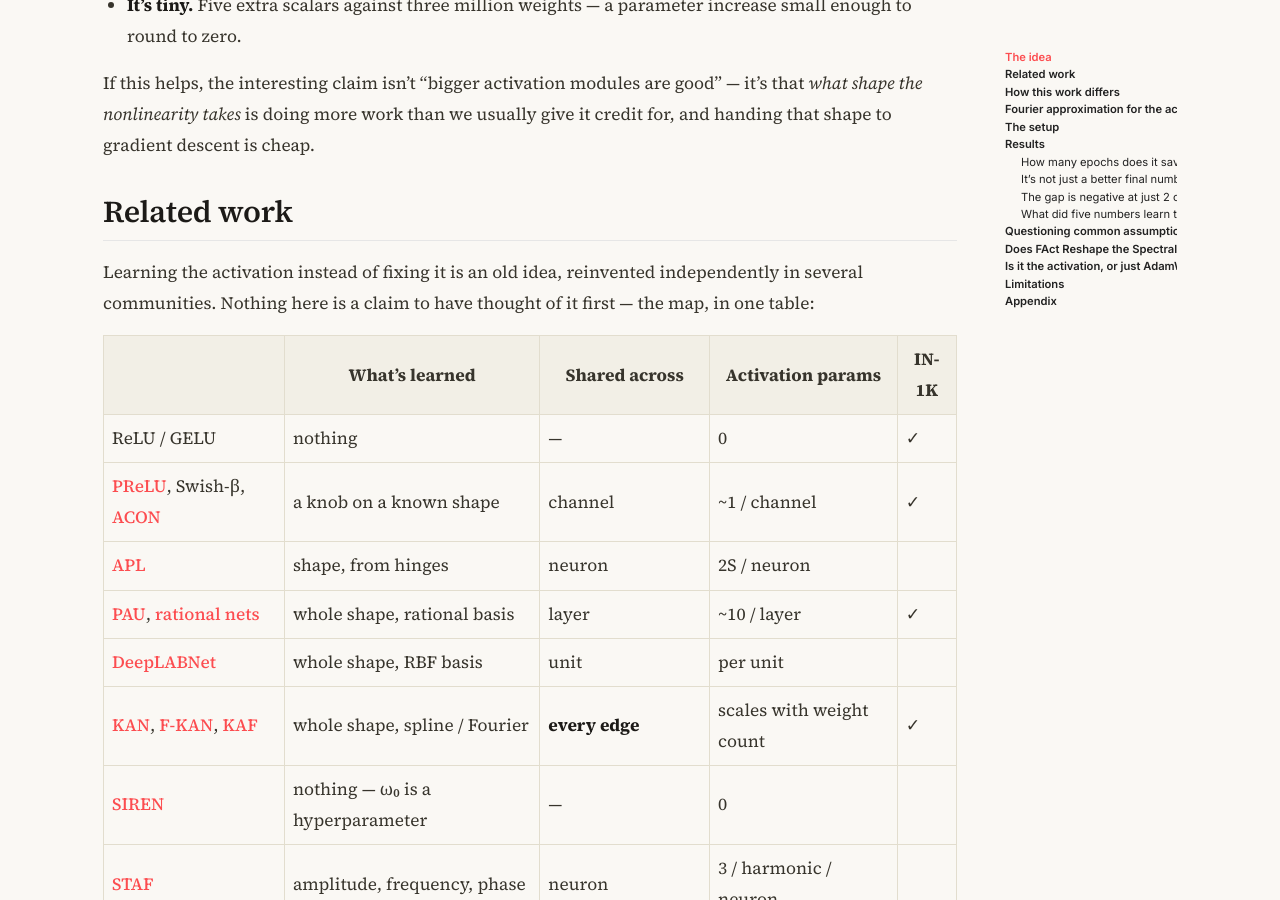
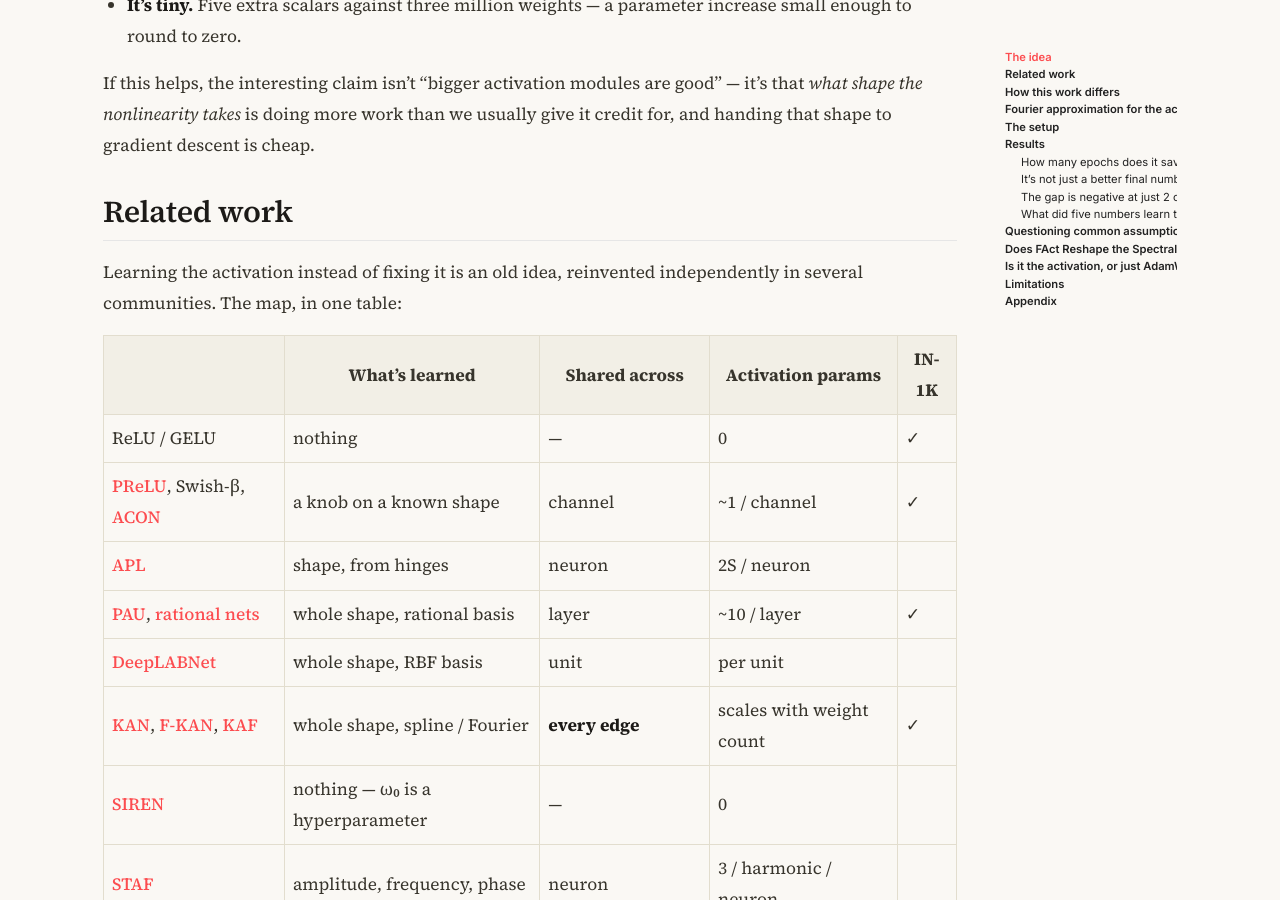
Before and after one commit to Arunprakash-A/Arunprakash-a.github.io, a Jekyll site: the page built from _posts/2026-08-11-learnable-activations-might-have-better-loss-landscape.md, in a window 1280 px wide and 900 px high, scrolled down 2046 px. Built offline with Jekyll 4.4.1, drawn with Linux system fonts in a browser that asks for light colours; nearby versions of some CDN libraries.

Commit message:
Trim the disclaimer from the Related work lead-in
Co-Authored-By: Claude Opus 5 <noreply@anthropic.com>

```diff
--- a/_posts/2026-08-11-learnable-activations-might-have-better-loss-landscape.md
+++ b/_posts/2026-08-11-learnable-activations-might-have-better-loss-landscape.md
@@ -70,8 +70,7 @@ descent is cheap.
 ## Related work
 
 Learning the activation instead of fixing it is an old idea, reinvented
-independently in several communities. Nothing here is a claim to have thought
-of it first — the map, in one table:
+independently in several communities. The map, in one table:
 
 | | What's learned | Shared across | Activation params | IN-1K |
 |---|---|---|---|---|
```
